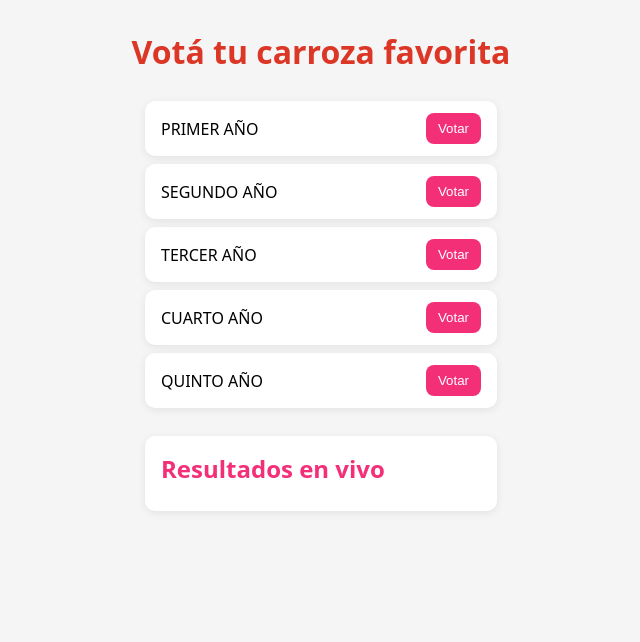
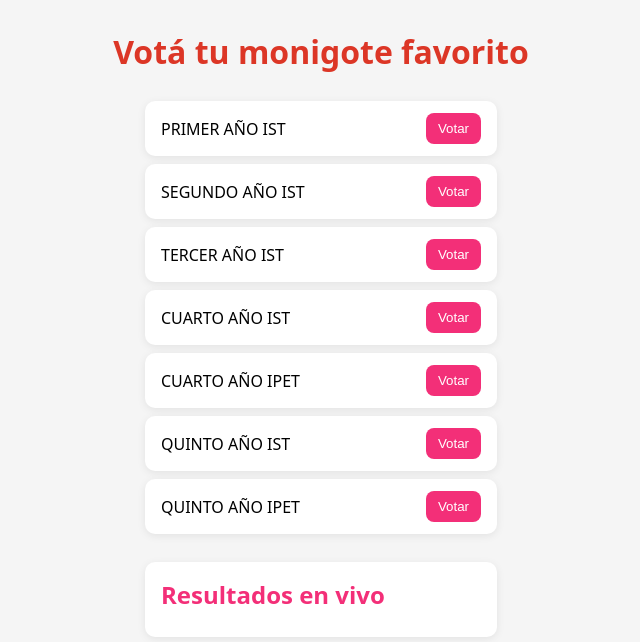
Before and after one commit to ramiroaldeco/SDE, a website: page index.html in a window 1280 px wide. Shown: the whole page, without its empty margins (319-959 px from the left). Drawn offline with Linux system fonts and the light colour scheme; no server answers.

Commit message:
Update index.html

```diff
--- a/index.html
+++ b/index.html
@@ -3,7 +3,7 @@
 <head>
   <meta charset="UTF-8" />
   <meta name="viewport" content="width=device-width, initial-scale=1" />
-  <title>Votá tu carroza favorita</title>
+  <title>Votá tu monigote favorito</title>
   <style>
     body { font-family: system-ui, sans-serif; background:#f5f5f5; margin:0; padding:20px; display:flex; flex-direction:column; align-items:center; }
     h1 { color:#dc3626; margin:10px 0 20px; text-align:center; }
@@ -19,7 +19,7 @@
 </head>
 <body>
 
-  <h1>Votá tu carroza favorita</h1>
+  <h1>Votá tu monigote favorito</h1>
 
   <div id="options"></div>
 
@@ -33,7 +33,7 @@
 const API = "https://sde-x3c3.onrender.com";
 const RESET_KEY = "votos_reset_at"; // versión de reset que anuncia el server
 
-const OPTIONS = ["PRIMER AÑO","SEGUNDO AÑO","TERCER AÑO","CUARTO AÑO","QUINTO AÑO"];
+const OPTIONS = ["PRIMER AÑO IST","SEGUNDO AÑO IST","TERCER AÑO IST","CUARTO AÑO IST","CUARTO AÑO IPET","QUINTO AÑO IST","QUINTO AÑO IPET"];
 const optionsEl = document.getElementById("options");
 const resultsEl = document.getElementById("results");
 const totalEl = document.getElementById("total");
```
